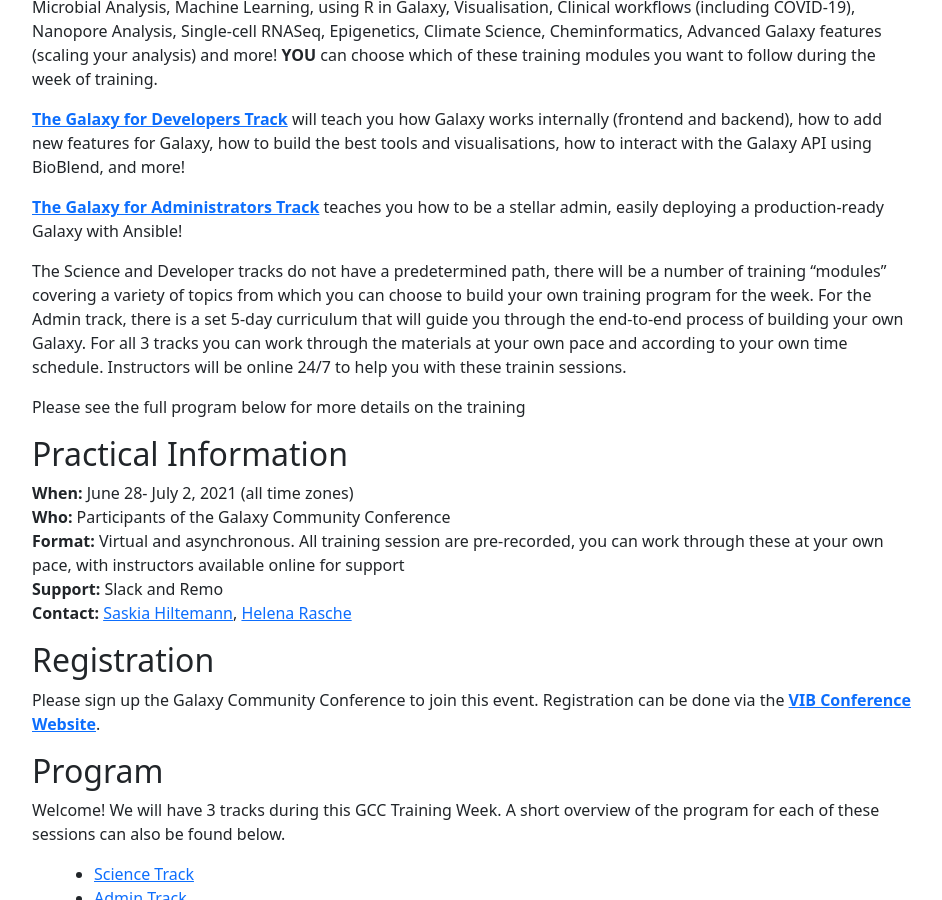
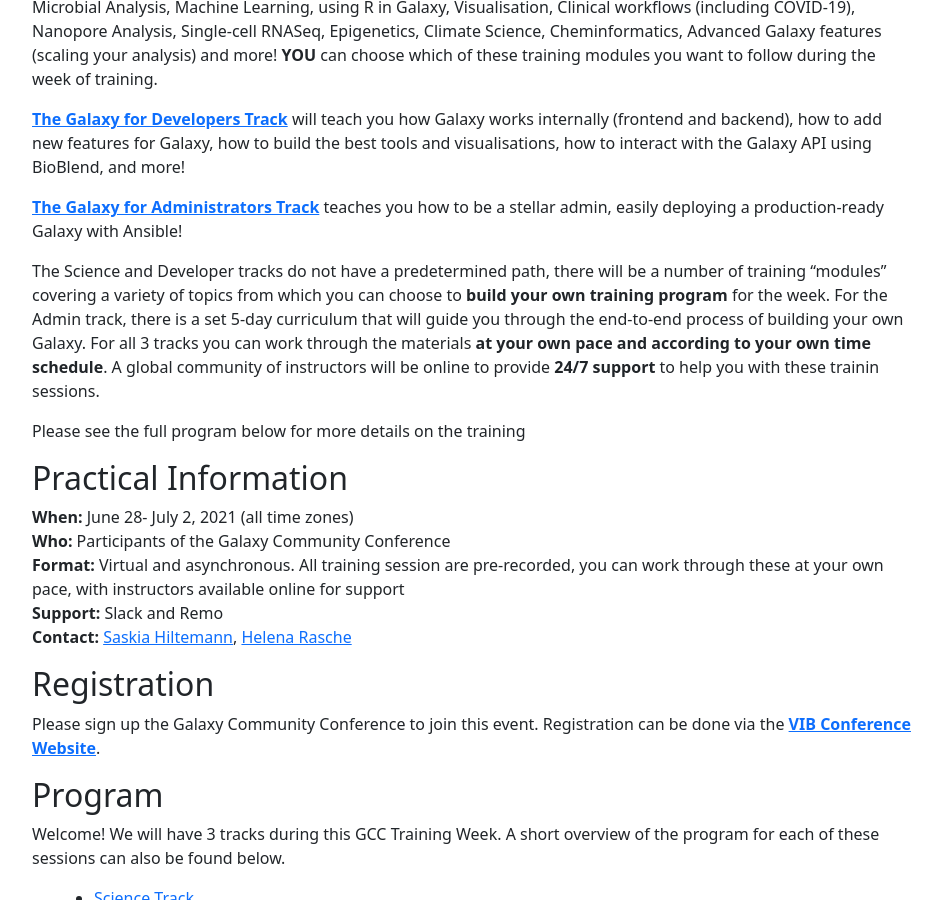
Before and after one commit to shiltemann/gcc2021-training, a Jekyll site: the page built from index.md, in a window 1280 px wide and 900 px high, scrolled down 403 px. Shown: the whole window, without its empty margins (168-1110 px from the left). Built offline with Jekyll 4.4.1, drawn with Linux system fonts in a browser that asks for light colours.

Commit message:
elaborate

```diff
--- a/index.md
+++ b/index.md
@@ -19,7 +19,7 @@
 [**The Galaxy for Administrators Track**](#admin-track) teaches you how to be a stellar admin, easily deploying a production-ready Galaxy with Ansible!
 
 
-The Science and Developer tracks do not have a predetermined path, there will be a number of training “modules” covering a variety of topics from which you can choose to build your own training program for the week. For the Admin track, there is a set 5-day curriculum that will guide you through the end-to-end process of building your own Galaxy. For all 3 tracks you can work through the materials at your own pace and according to your own time schedule. Instructors will be online 24/7 to help you with these trainin sessions.
+The Science and Developer tracks do not have a predetermined path, there will be a number of training “modules” covering a variety of topics from which you can choose to **build your own training program** for the week. For the Admin track, there is a set 5-day curriculum that will guide you through the end-to-end process of building your own Galaxy. For all 3 tracks you can work through the materials **at your own pace and according to your own time schedule**. A global community of instructors will be online to provide **24/7 support** to help you with these trainin sessions.
 
 Please see the full program below for more details on the training
 
```
